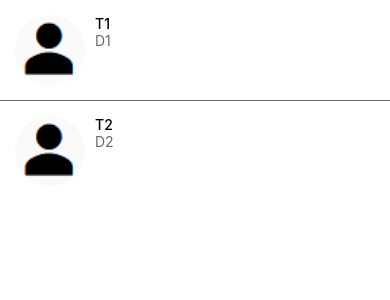
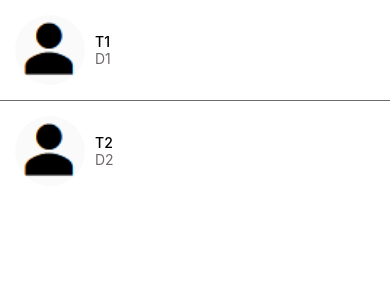
Before and after one commit to theianmay/resale-market, a React Native app: screen / in a window 390 px wide. Shown: the top 300 px of the page. Built offline with nearby package versions, Linux system fonts and the light colour scheme.

Commit message:
Extend list item component

```diff
--- a/app/components/ListItem.js
+++ b/app/components/ListItem.js
@@ -6,17 +6,18 @@ import Swipeable from 'react-native-gesture-handler/Swipeable';
 import AppText from './AppText';
 import colors from '../config/colors';
 
-function ListItem({title, subTitle, image, onPress, renderRightActions}) {
+function ListItem({title, subTitle, image, ImageComponent, onPress, renderRightActions}) {
     return (
         <Swipeable renderRightActions={renderRightActions}>
             <TouchableHighlight
                 underlayColor={colors.lightgray}
                 onPress={onPress}>
             <View style={styles.container}>
-                <Image style={styles.image} source={image} />
-                <View>
+                    {ImageComponent}
+                    {image && <Image style={styles.image} source={image} />}
+                <View style={styles.detailsContainer}>
                     <AppText style={styles.title}>{title}</AppText>
-                    <AppText style={styles.subTitle}>{subTitle}</AppText>
+                        {subTitle && <AppText style={styles.subTitle}>{subTitle}</AppText>}
                 </View>
             </View>
             </TouchableHighlight>
@@ -30,11 +31,14 @@ const styles = StyleSheet.create({
         flexDirection: "row",
         padding: 15,
     },
+    detailsContainer: {
+        marginLeft: 10,
+        justifyContent: 'center',
+    },
     image: {
         width: 70,
         height: 70,
         borderRadius: 35,
-        marginRight: 10,
     },
     subTitle: {
         color: colors.gray
```
